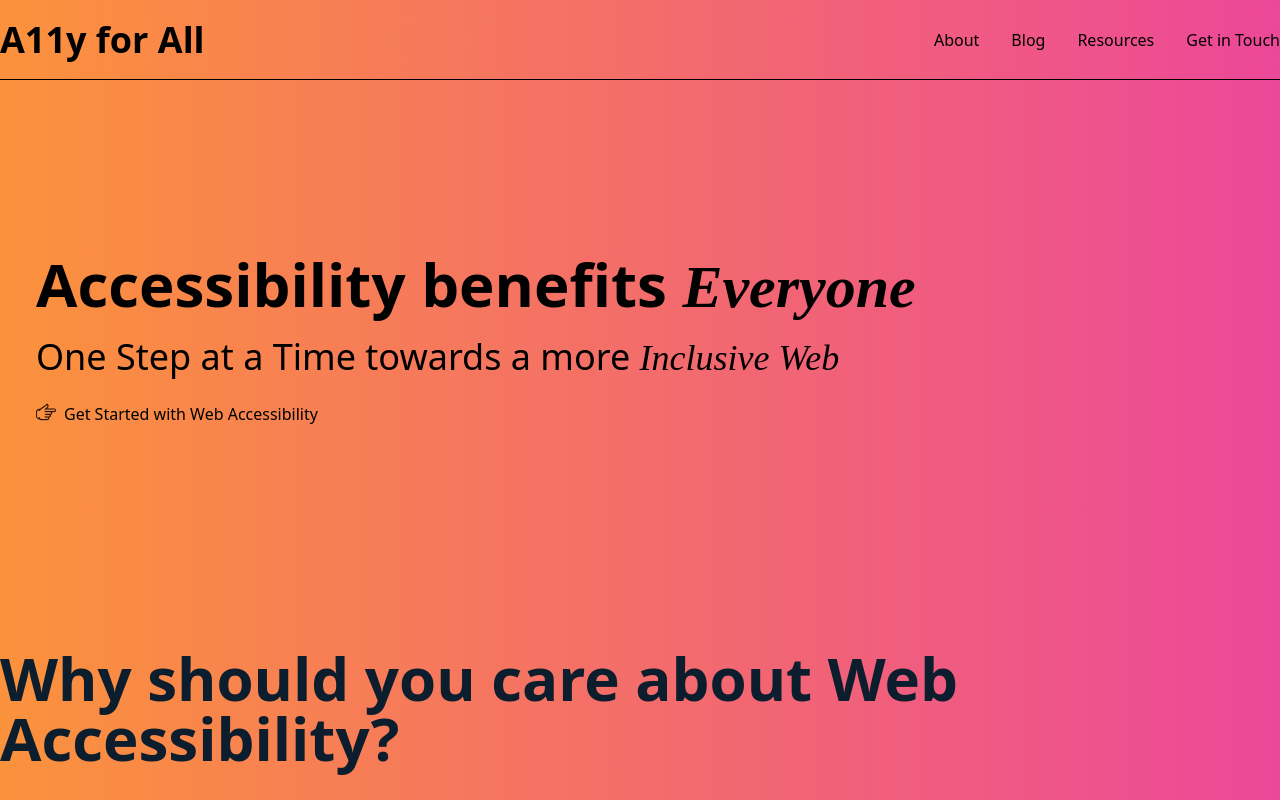
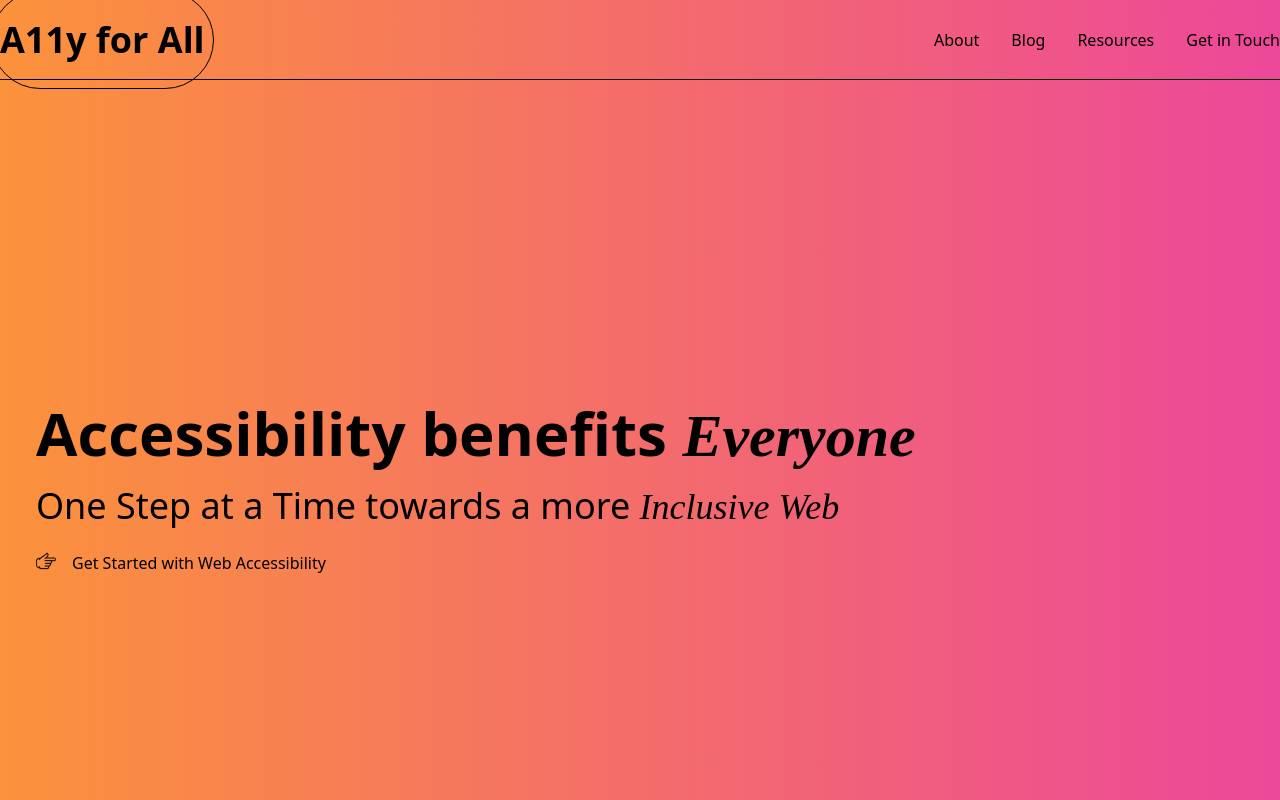
Before and after one commit to josefineschaefer/a11y-deepDive, a SvelteKit app: page / in a window 1280 px wide. Shown: the top 800 px of the page. Built offline with nearby package versions, Linux system fonts and the light colour scheme.

Commit message:
adjust Hero style

```diff
--- a/src/app.css
+++ b/src/app.css
@@ -25,7 +25,7 @@
         @apply ring-2 ring-red-500 outline-none
 	}
     a:hover {
-        @apply underline-offset-auto
+        @apply outline outline-offset-[8px] outline-1 rounded-full
     }
     button:hover {
         @apply bg-red-500
--- a/src/components/Header.svelte
+++ b/src/components/Header.svelte
@@ -7,16 +7,16 @@
 		<nav>
 			<ul class="flex space-x-8">
 				<li>
-					<a href="https://www.bbc.com/"> About </a>
+					<a href="/about"> About </a>
 				</li>
 				<li>
-					<a href="https://www.bbc.com/"> Blog </a>
+					<a href="/blog"> Blog </a>
 				</li>
 				<li>
-					<a href="https://www.bbc.com/"> Resources </a>
+					<a href="/resources"> Resources </a>
 				</li>
 				<li>
-					<a href="https://www.bbc.com/"> Get in Touch </a>
+					<a href="/contact"> Get in Touch </a>
 				</li>
 			</ul>
 		</nav>
--- a/src/components/Hero.svelte
+++ b/src/components/Hero.svelte
@@ -2,15 +2,14 @@
 	import PointingRightFinger from '../components/Icons/PointingRightFinger.svelte';
 </script>
 
-<section class="min-h-[500px] flex items-center justify-start p-9">
+<section class="h-screen flex items-center justify-start p-9">
 	<div>
 		<h1>Accessibility benefits <span class="font-Playfair italic">Everyone</span></h1>
 		<h2>
 			One Step at a Time towards a more <span class="font-Playfair italic">Inclusive Web</span>
 		</h2>
-		<div class="flex">
-			<PointingRightFinger />
-			<a class="ml-2" href="/Resources"> Get Started with Web Accessibility</a>
-		</div>
+		<a class="inline-flex" href="/Resources">
+			<PointingRightFinger />Get Started with Web Accessibility</a
+		>
 	</div>
 </section>
--- a/src/components/Icons/PointingRightFinger.svelte
+++ b/src/components/Icons/PointingRightFinger.svelte
@@ -1,4 +1,5 @@
 <svg
+	class="mr-4"
 	fill="#000000"
 	height="20px"
 	width="20px"
```
